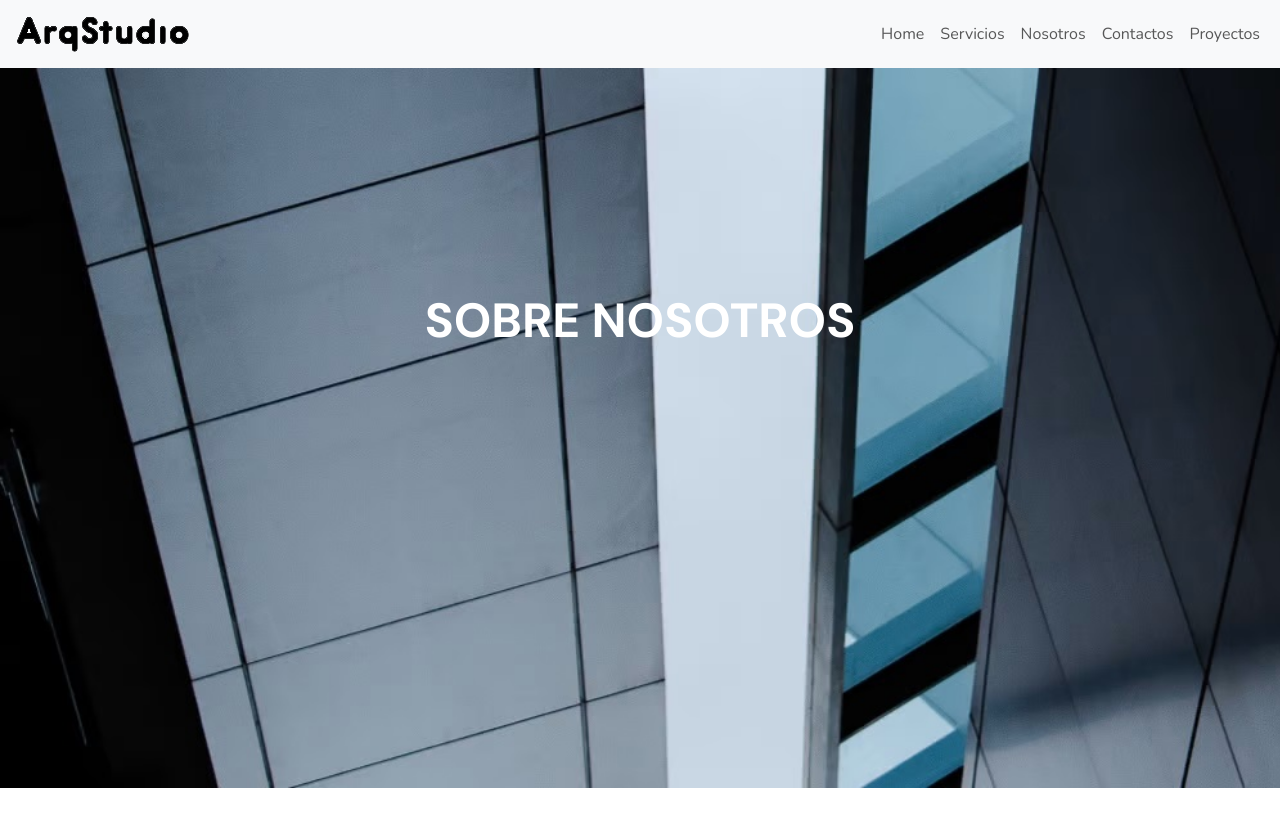
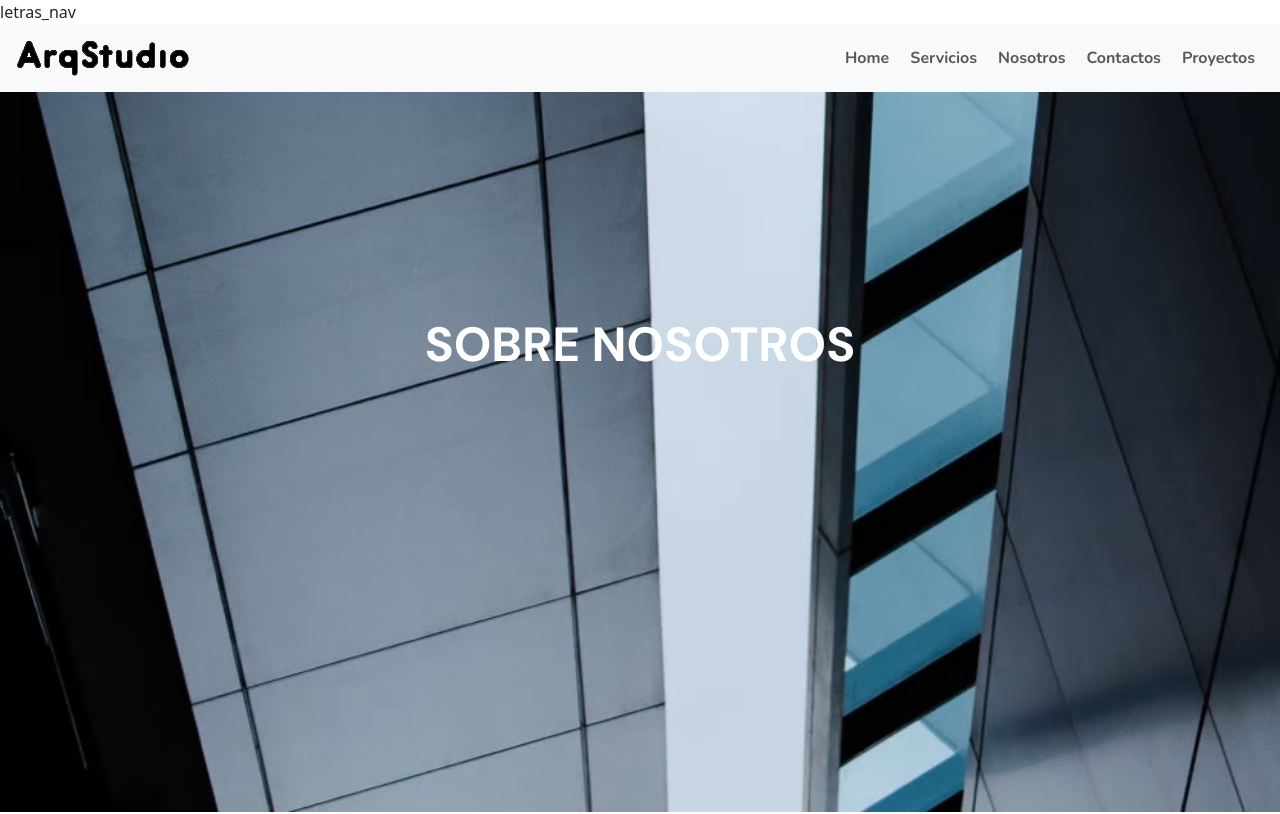
Before and after one commit to Roccoadn/Proyecto-Coder-2024, a plain HTML site: page nosotros.html in a window 1280 px wide. Shown: the top 814 px of the page. Drawn offline with nearby package versions, Linux system fonts and the light colour scheme.

Commit message:
correccion final

```diff
--- a/nosotros.html
+++ b/nosotros.html
@@ -12,7 +12,7 @@
 
     <link href="https://cdn.jsdelivr.net/npm/bootstrap@5.3.3/dist/css/bootstrap.min.css" rel="stylesheet" integrity="sha384-QWTKZyjpPEjISv5WaRU9OFeRpok6YctnYmDr5pNlyT2bRjXh0JMhjY6hW+ALEwIH" crossorigin="anonymous">
 
-    <link rel="stylesheet" href="style.css">
+    <link rel="stylesheet" href="style.css"> letras_nav
     <title>Nosotros</title>
 
 </head>
@@ -36,19 +36,19 @@
 
                 <ul class="navbar-nav ms-auto mb-2 mb-lg-0">
                   <li class="nav-item">
-                    <a class="nav-link" href="index.html">Home</a>
+                    <a class="nav-link letras_nav" href="index.html">Home</a>
                   </li>
                   <li class="nav-item">
-                    <a class="nav-link" href="servicios.html">Servicios</a>
+                    <a class="nav-link letras_nav" href="servicios.html">Servicios</a>
                   </li>
                   <li class="nav-item">
-                    <a class="nav-link" href="nosotros.html">Nosotros</a>
+                    <a class="nav-link letras_nav" href="nosotros.html">Nosotros</a>
                   </li>
                   <li class="nav-item">
-                    <a class="nav-link" href="contacto.html">Contactos</a>
+                    <a class="nav-link letras_nav" href="contacto.html">Contactos</a>
                   </li>
                   <li class="nav-item">
-                    <a class="nav-link" href="proyectos.html">Proyectos</a>
+                    <a class="nav-link letras_nav" href="proyectos.html">Proyectos</a>
                   </li>
 
                 </ul>
```
Also changed, not shown: contacto.html (+5 -5 lines), proyectos.html (+5 -5 lines), servicios.html (+5 -5 lines).
